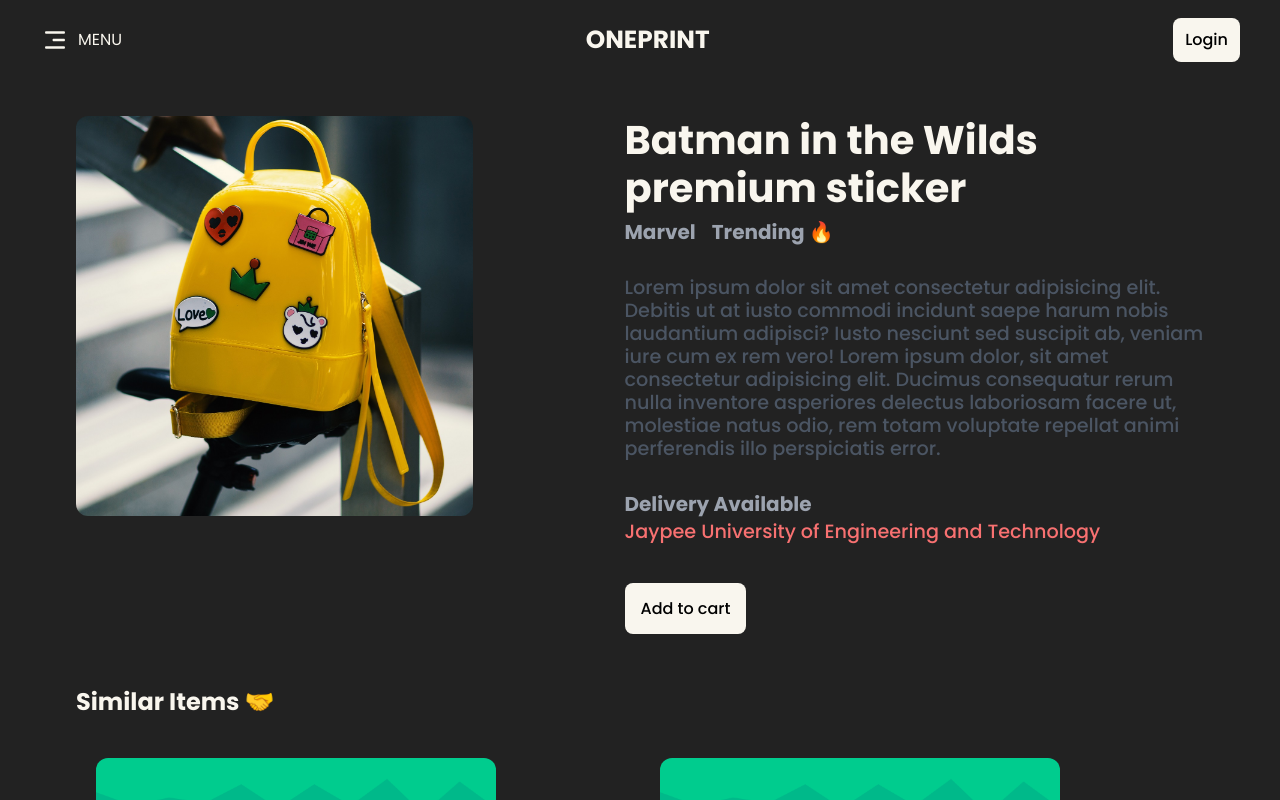
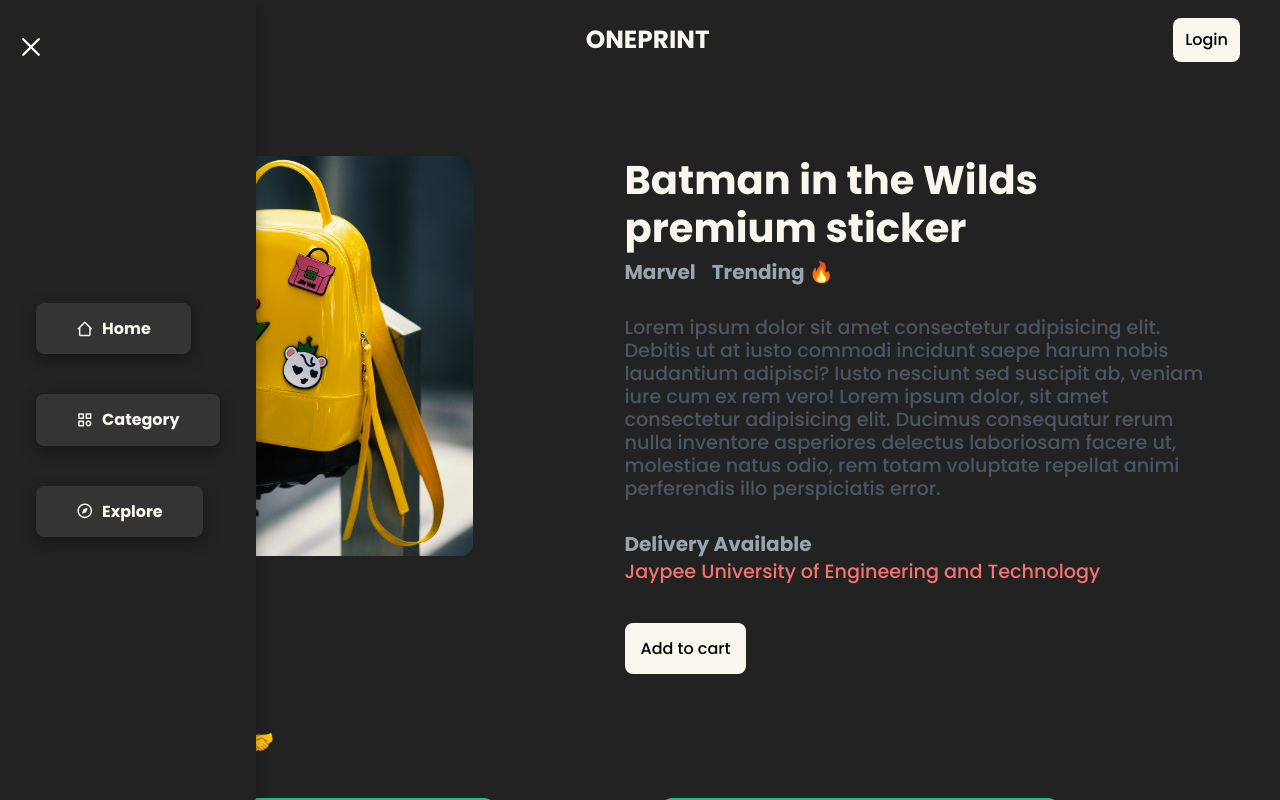
Before and after one commit to Hemant2335/ONEPRINT, a React (Vite) app in the folder frontend/: page /productdetails/1 in a window 1280 px wide. Both pictures are taken after a click on the element "MENU". Shown: the top 800 px of the page. Built offline with nearby package versions, Linux system fonts and the light colour scheme.

Commit message:
menu_adjustments_done

```diff
--- a/frontend/src/Pages/ProductDetail.jsx
+++ b/frontend/src/Pages/ProductDetail.jsx
@@ -6,7 +6,7 @@ const ProductDetail = () => {
   return (
     <>
       <Wrapper>
-        <div className=" h-[85vh] rounded-lg  items-center p-5">
+        <div className=" h-[85vh] rounded-lg  items-center p-5 mt-10">
           <div className="md:flex gap-[15vh]">
           <div className="md:w-[35vw] w-full  p-4 rounded-lg">
             <img
--- a/frontend/src/components/Navbar.jsx
+++ b/frontend/src/components/Navbar.jsx
@@ -13,8 +13,7 @@ import { useContext } from "react";
 import StateContext from "../context/Context";
 
 const Navbar = () => {
-
-  const {User} = useContext(StateContext);
+  const { User } = useContext(StateContext);
 
   const [ismenuclicked, setismenuclicked] = useState(false);
   const navigate = useNavigate();
@@ -23,10 +22,7 @@ const Navbar = () => {
     setismenuclicked(!ismenuclicked);
   };
 
-
-
-  useEffect(()=>{
-  },[sessionStorage.getItem("uid")])
+  useEffect(() => {}, [sessionStorage.getItem("uid")]);
 
   return (
     <>
@@ -36,10 +32,39 @@ const Navbar = () => {
         <div className="hidden md:flex justify-between items-center min-h-[10vh]">
           {/* Menu */}
           <div className="flex gap-2 items-center  cursor-pointer hover:scale-105 transition-transform">
-            <h1 className="text-md font-poppins text-[#F9F6EE] gap-2 hover:text-[#DDD0C8] flex items-center">
-              <CgMenuRightAlt className="text-3xl " /> MENU
+            <h1 className="text-md font-poppins text-[#F9F6EE] gap-2 hover:text-[#DDD0C8] flex items-center" onClick={() => tooglemenu()}>
+              <CgMenuRightAlt className="text-3xl " / > MENU
             </h1>
           </div>
+
+          {/* Menu Screen */}
+          {ismenuclicked && (<div className="w-[20vw] md:flex hidden justify-center items-center   h-screen fixed bottom-0 left-0 shadow-3xl bg-[#222222] rounded-sm z-10">
+            <div className="p-4 ">
+            <h1 className="text-md font-poppins absolute top-8 left-4  text-[#F9F6EE] gap-2 hover:text-[#DDD0C8] flex items-center" onClick={() => tooglemenu()}>
+                <RxCross2 className="text-3xl cursor-pointer " />
+            </h1>
+            <div >
+              <div className="shadow-3xl px-10 py-4 mt-10 rounded-lg w-fit bg-[#343434] transition-transform cursor-pointer group hover:bg-[#F9F6EE] ">
+                <h1 className="text-[2vh] font-poppins text-[#F9F6EE] font-bold flex gap-2 justify-center group-hover:text-[#222222] items-center">
+                  <BiHomeAlt2 className="text-[2.2vh]" /> Home
+                </h1>
+              </div>
+              <div className="shadow-3xl px-10 py-4 mt-10 rounded-lg w-fit bg-[#343434] transition-transform cursor-pointer group hover:bg-[#F9F6EE]">
+                <h1 className="text-[2vh] font-poppins text-[#F9F6EE] font-bold flex gap-2 justify-center items-center group-hover:text-[#222222] ">
+                  <BiCategory className="text-[2.2vh]" />
+                  Category
+                </h1>
+              </div>
+              <div className="shadow-3xl px-10 py-4 mt-10 rounded-lg w-fit bg-[#343434] transition-transform cursor-pointer group hover:bg-[#F9F6EE]">
+                <h1 className="text-[2vh] font-poppins text-[#F9F6EE] font-bold flex gap-2 justify-center items-center group-hover:text-[#222222] ">
+                  <BiCompass className="text-[2.2vh]" />
+                  Explore
+                </h1>
+              </div>
+            </div>
+            </div>
+          </div>)}
+
 
           {/* Logo */}
           <div>
@@ -62,11 +87,17 @@ const Navbar = () => {
               </button>
             </div>
           ) : (
+            <div className="relative">
+            <div className="flex  items-center gap-5 absolute right-[3vw] top-0 bottom-0">
+              <img src={profile} alt="profile" className="h-[6vh] " />
               <div className="">
-            <div
-              className="shadow-3xl cursor-pointer w-fit font-medium font-poppins px-4 py-2 bg-[#222222] rounded-md hover:bg-red-400 hover:text-black transition-transform"
-              onClick={() => toogledropdown()}
-            ><img src={profile} alt="profile" className="h-10" />
+                <h1 className="text-sm font-poppins text-[#F9F6EE] font-bold">
+                  {User?.Name}
+                </h1>
+                <p className="text-sm text-gray-400  font-poppins font-medium">
+                  {User?.Email}
+                </p>
+              </div>
             </div>
             </div>
           )}
@@ -101,7 +132,7 @@ const Navbar = () => {
         </div>
       </Wrapper>
       {ismenuclicked && (
-        <div className="w-full h-fit  p-10  z-10 bg-[#222222]">
+        <div className="w-full h-fit  p-10  z-10 bg-[#222222] md:hidden">
           {sessionStorage.getItem("uid") ? (
             <div className="flex  items-center gap-5">
               <img src={profile} alt="profile" className="h-[8vh]" />
@@ -115,7 +146,13 @@ const Navbar = () => {
               </div>
             </div>
           ) : (
-            <div className="shadow-3xl p-4  rounded-lg hover:bg-[#F9F6EE] " onClick={()=>{navigate("/login") ; tooglemenu()}}>
+            <div
+              className="shadow-3xl p-4  rounded-lg hover:bg-[#F9F6EE] "
+              onClick={() => {
+                navigate("/login");
+                tooglemenu();
+              }}
+            >
               <h1 className="text-[2vh] font-poppins text-[#F9F6EE] hover:text-[#222222]  font-bold flex items-center gap-4 hover:">
                 <HiOutlineUserCircle className="text-3xl " /> Login
               </h1>
@@ -126,17 +163,19 @@ const Navbar = () => {
             <>
               <div className="shadow-3xl p-4 mt-10 rounded-lg hover:">
                 <h1 className="text-[2vh] font-poppins text-[#F9F6EE] font-bold flex gap-2 justify-center items-center">
-                  <BiHomeAlt2 className="text-[2.2vh]"/> Home
+                  <BiHomeAlt2 className="text-[2.2vh]" /> Home
                 </h1>
               </div>
-              <div className="shadow-3xl p-4 mt-5 rounded-lg hover:">
+              <div className="shadow-3xl px-10 py-4 mt-10 rounded-lg w-fit bg-[#343434] transition-transform cursor-pointer group hover:bg-[#F9F6EE]">
                 <h1 className="text-[2vh] font-poppins text-[#F9F6EE] font-bold flex gap-2 justify-center items-center">
-                  <BiCategory className="text-[2.2vh]"/>Category
+                  <BiCategory className="text-[2.2vh]" />
+                  Category
                 </h1>
               </div>
-              <div className="shadow-3xl p-4 mt-5 rounded-lg hover:">
+              <div className="shadow-3xl px-10 py-4 mt-10 rounded-lg w-fit bg-[#343434] transition-transform cursor-pointer group hover:bg-[#F9F6EE]">
                 <h1 className="text-[2vh] font-poppins text-[#F9F6EE] font-bold flex gap-2 justify-center items-center">
-                <BiCompass className="text-[2.2vh]"/>Explore
+                  <BiCompass className="text-[2.2vh]" />
+                  Explore
                 </h1>
               </div>
             </>
```
Lines whose indentation alone changed are shown as unchanged.
